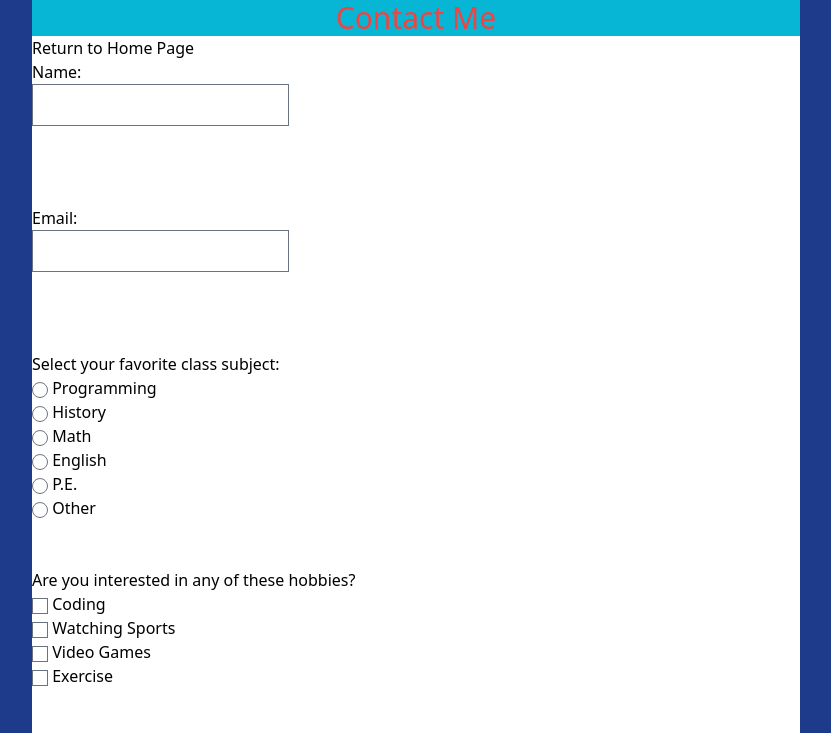
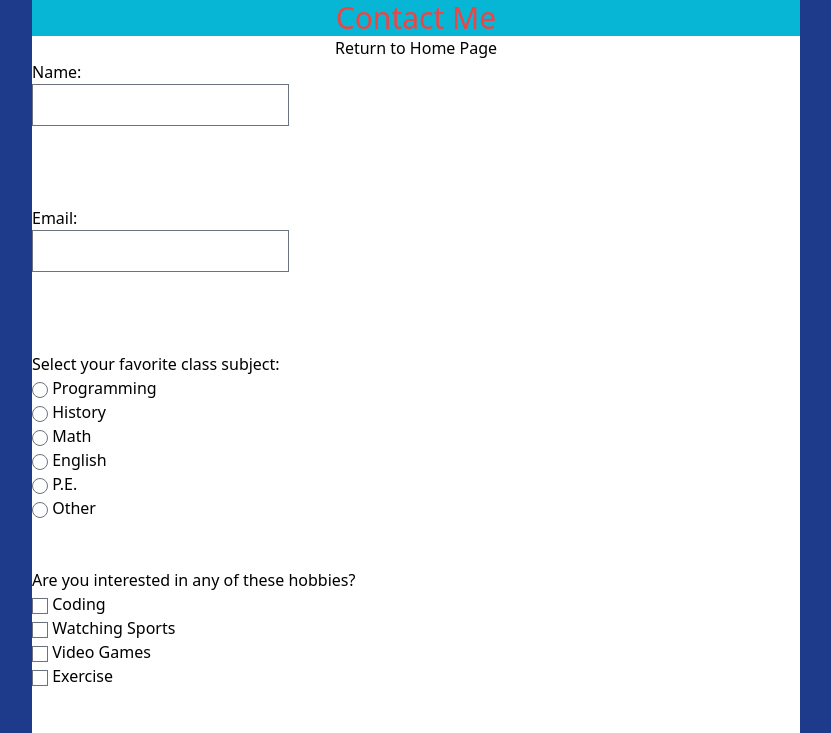
Before and after one commit to SWIC-177/html-css-skills-demo-meyerhoff20042, a website built with Vite: page contact.html in a window 1280 px wide. Shown: the top 733 px of the page, without its empty margins (224-1055 px from the left). Built offline with nearby package versions, Linux system fonts and the light colour scheme.

Commit message:
Add CSS formatting to "Return to Home Page" hyperlink

```diff
--- a/contact.html
+++ b/contact.html
@@ -12,7 +12,7 @@
       <h1>Contact Me</h1>
     </div>
 
-    <div class="">
+    <div class="border text-center">
       <a href="index.html">Return to Home Page</a>
     </div>
 
```
